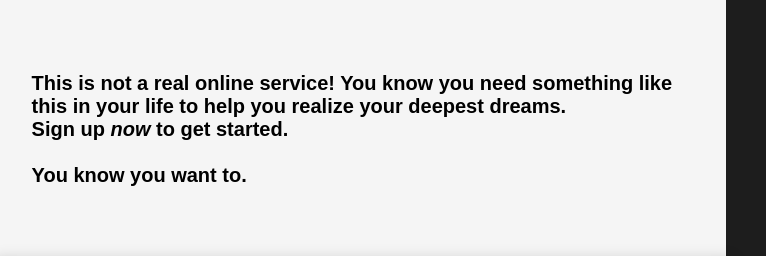
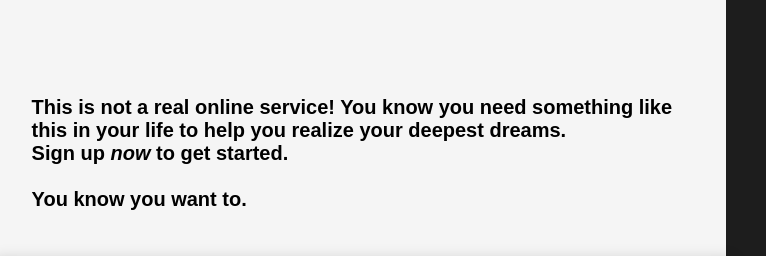
Before and after one commit to brebierod/signup-form, a plain HTML site: page index.html in a window 1280 px wide. Shown: the top 256 px of the page, 514-1280 px from the left. Drawn offline with Linux system fonts and the light colour scheme.

Commit message:
Correct right column div spacing

```diff
--- a/style.css
+++ b/style.css
@@ -68,7 +68,7 @@ img {
     width: 70%;
     display: flex;
     flex-flow: column nowrap;
-    justify-content: space-evenly;
+    justify-content: center;
     align-items: center;
     background-color: rgb(245, 245, 245);
     height: 100%;
@@ -81,7 +81,7 @@ img {
     align-items: center;
     font-size: 20px;
     font-weight: bold;
-    padding: 36px;
+    padding: 0 36px 60px 36px;
 }
 
 #form {
```
